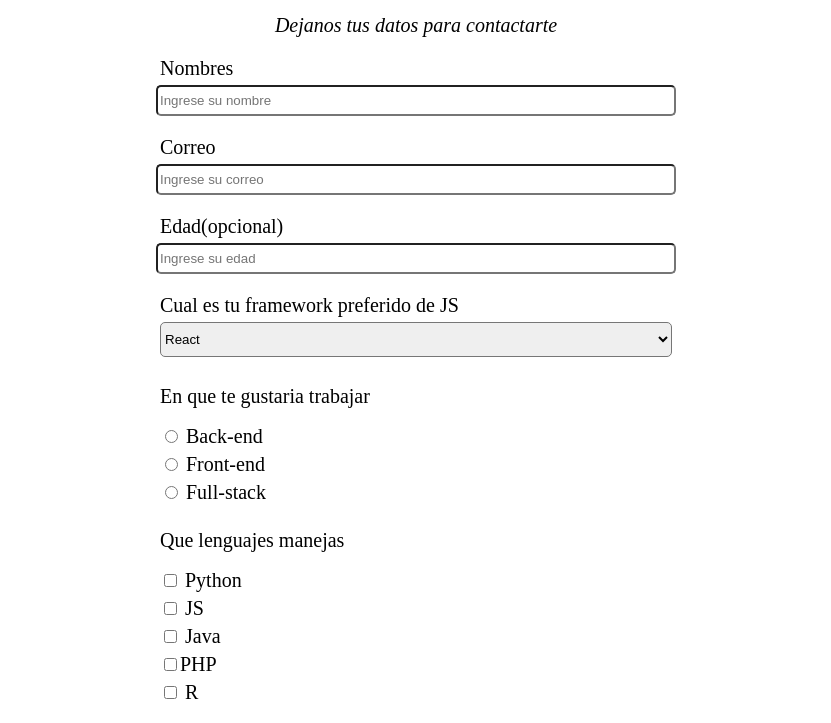
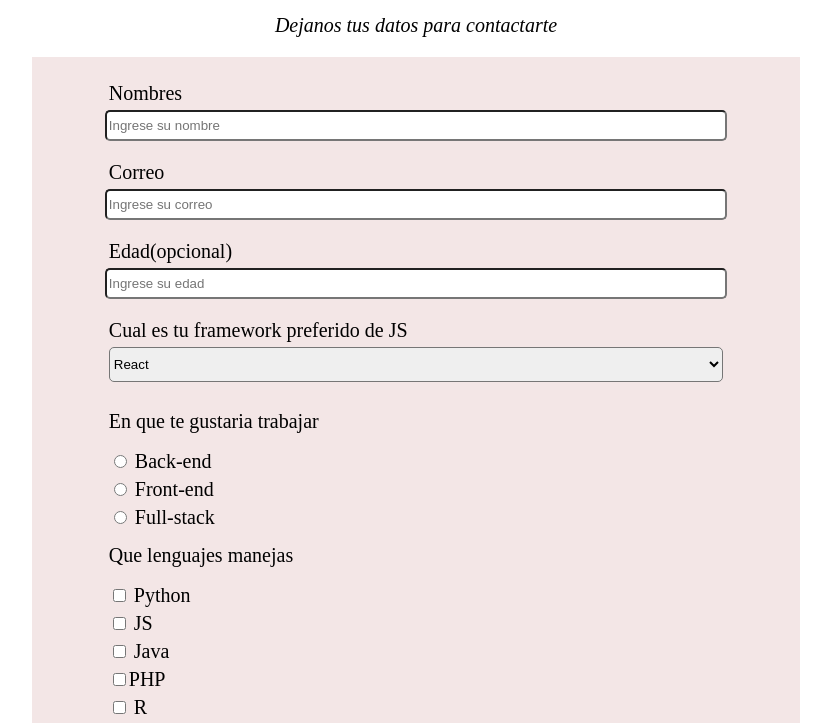
Before and after one commit to builes/Formulario, a plain HTML site: page index.html in a window 1280 px wide. Shown: the part 77-800 px from the top of the page, without its empty margins (232-1063 px from the left). Drawn offline with Linux system fonts and the light colour scheme.

Commit message:
trabajo finalizado

```diff
--- a/index.html
+++ b/index.html
@@ -39,11 +39,11 @@
             Back-end
         </label>
         <label for="front" id="front">
-            <input id="front" type="radio" name="stack" value="front">
+            <input type="radio" name="stack" value="front">
             Front-end
         </label>
         <label for="full" id="full">
-            <input id="full" type="radio" name="stack" value="full">
+            <input type="radio" name="stack" value="full">
             Full-stack
         </label>
 
--- a/styles.css
+++ b/styles.css
@@ -5,6 +5,7 @@ body {
   width: 100%;
   color: black;
   font-size: 20px;
+  background-size: cover;
 }
 
 h1 {
@@ -18,42 +19,47 @@ h1 {
 #survey-form {
   display: flex;
   flex-direction: column;
-  width: 40%;
+  width: 60%;
   align-items: center;
   margin: auto;
+  background-color: rgb(243, 230, 230);
+  padding-top: 25px;
 }
 
 #name-label {
-  align-self: flex-start;
+  align-self: center;
   margin-bottom: 5px;
+  width: 80%;
 }
 
 #name {
-  width: 100%;
+  width: 80%;
   margin-bottom: 20px;
   height: 25px;
   border-radius: 5px;
 }
 
 #email-label {
-  align-self: flex-start;
+  align-self: center;
   margin-bottom: 5px;
+  width: 80%;
 }
 
 #email {
-  width: 100%;
+  width: 80%;
   margin-bottom: 20px;
   height: 25px;
   border-radius: 5px;
 }
 
 #number-label {
-  align-self: flex-start;
+  align-self: center;
   margin-bottom: 5px;
+  width: 80%;
 }
 
 #number {
-  width: 100%;
+  width: 80%;
   margin-bottom: 20px;
   height: 25px;
   border-radius: 5px;
@@ -61,7 +67,7 @@ h1 {
 
 #dropdown {
   margin-bottom: 5px;
-  width: 100%;
+  width: 80%;
 }
 
 #librerias {
@@ -74,24 +80,28 @@ h1 {
 
 #radio,
 #check {
-  width: 100%;
+  width: 80%;
   margin-top: 0px;
 }
 
 #back {
   margin-top: -3px;
-  align-self: flex-start;
+  align-self: center;
   margin-bottom: 5px;
+  width: 80%;
 }
 
 #front {
-  align-self: flex-start;
+  text-align: start;
+  align-self: center;
   margin-bottom: 5px;
+  width: 80%;
 }
 
 #full {
-  align-self: flex-start;
+  align-self: center;
   margin-bottom: 15px;
+  width: 80%;
 }
 
 #python,
@@ -99,23 +109,25 @@ h1 {
 #java,
 #php {
   margin-top: -3px;
-  align-self: flex-start;
+  align-self: center;
   margin-bottom: 8px;
+  width: 80%;
 }
 
 #r {
   margin-top: -3px;
-  align-self: flex-start;
+  align-self: center;
   margin-bottom: 25px;
+  width: 80%;
 }
 
 #text-area {
-  width: 100%;
+  width: 80%;
   margin-bottom: 25px;
 }
 
 #submit {
-  width: 100%;
+  width: 80%;
   padding: 10px;
   background-color: #37af65;
 }
```
